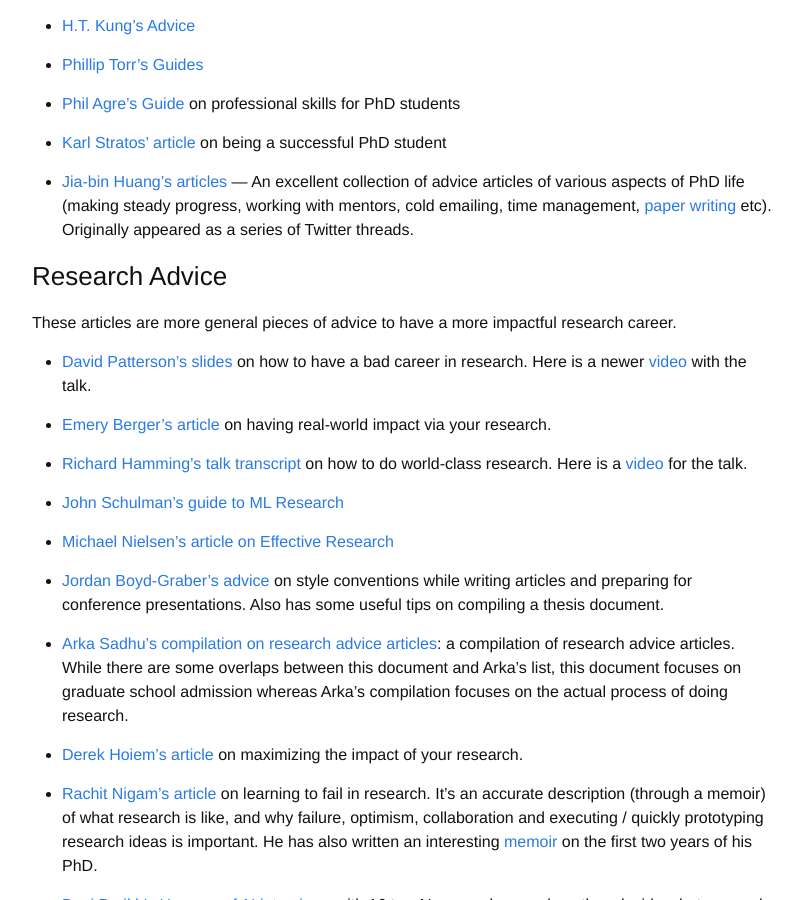
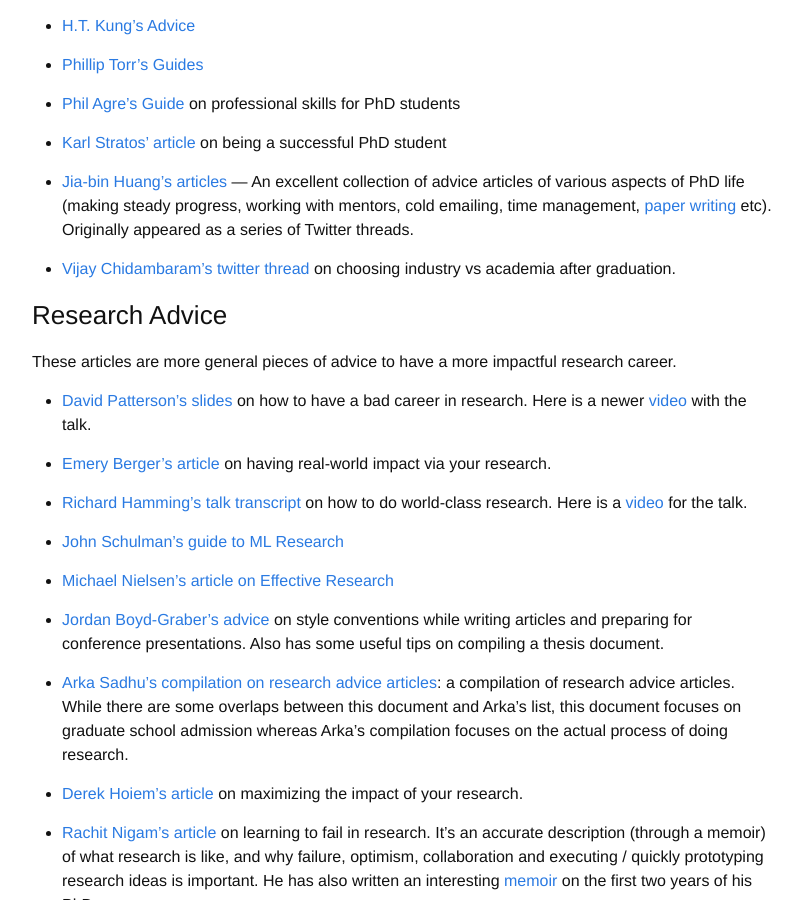
Before and after one commit to martiansideofthemoon/martiansideofthemoon.github.io, a Jekyll site: the page built from _posts/2018-05-30-grad-resources.markdown, in a window 1280 px wide and 900 px high, scrolled down 3153 px. Shown: the whole window, without its empty margins (238-1040 px from the left). Built offline with Jekyll 4.4.1, drawn with Linux system fonts in a browser that asks for light colours; comment, search, counter and statistics services are not loaded.

Commit message:
Update 2018-05-30-grad-resources.markdown

```diff
--- a/_posts/2018-05-30-grad-resources.markdown
+++ b/_posts/2018-05-30-grad-resources.markdown
@@ -91,6 +91,8 @@ These articles are guides for having a more successful PhD (*after* joining a Ph
 
 * [Jia-bin Huang's articles](https://github.com/jbhuang0604/awesome-tips) --- An excellent collection of advice articles of various aspects of PhD life (making steady progress, working with mentors, cold emailing, time management, [paper writing](https://twitter.com/jbhuang0604/status/1437443017510621185?s=19) etc). Originally appeared as a series of Twitter threads.
 
+* [Vijay Chidambaram's twitter thread](https://twitter.com/vj_chidambaram/status/1434304768206331904?s=19) on choosing industry vs academia after graduation.
+
 ### Research Advice
 These articles are more general pieces of advice to have a more impactful research career.
 
```
